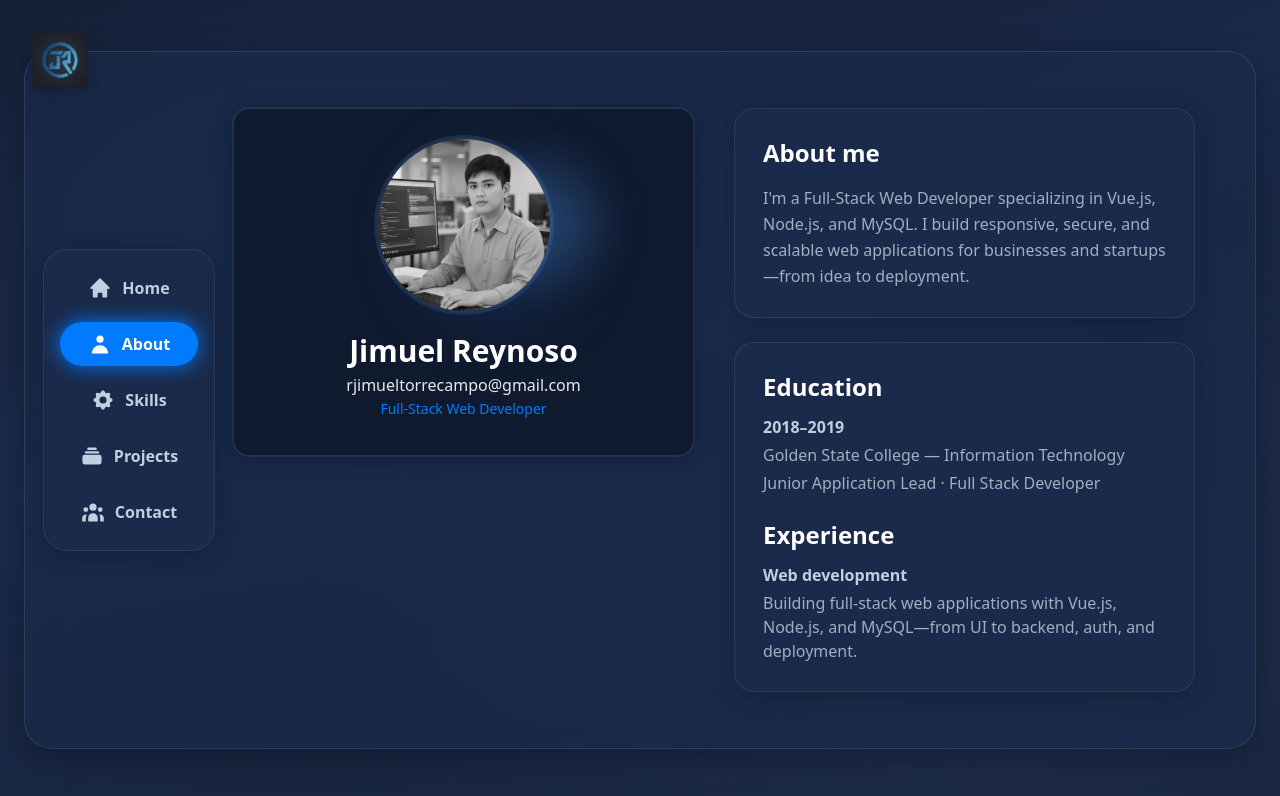
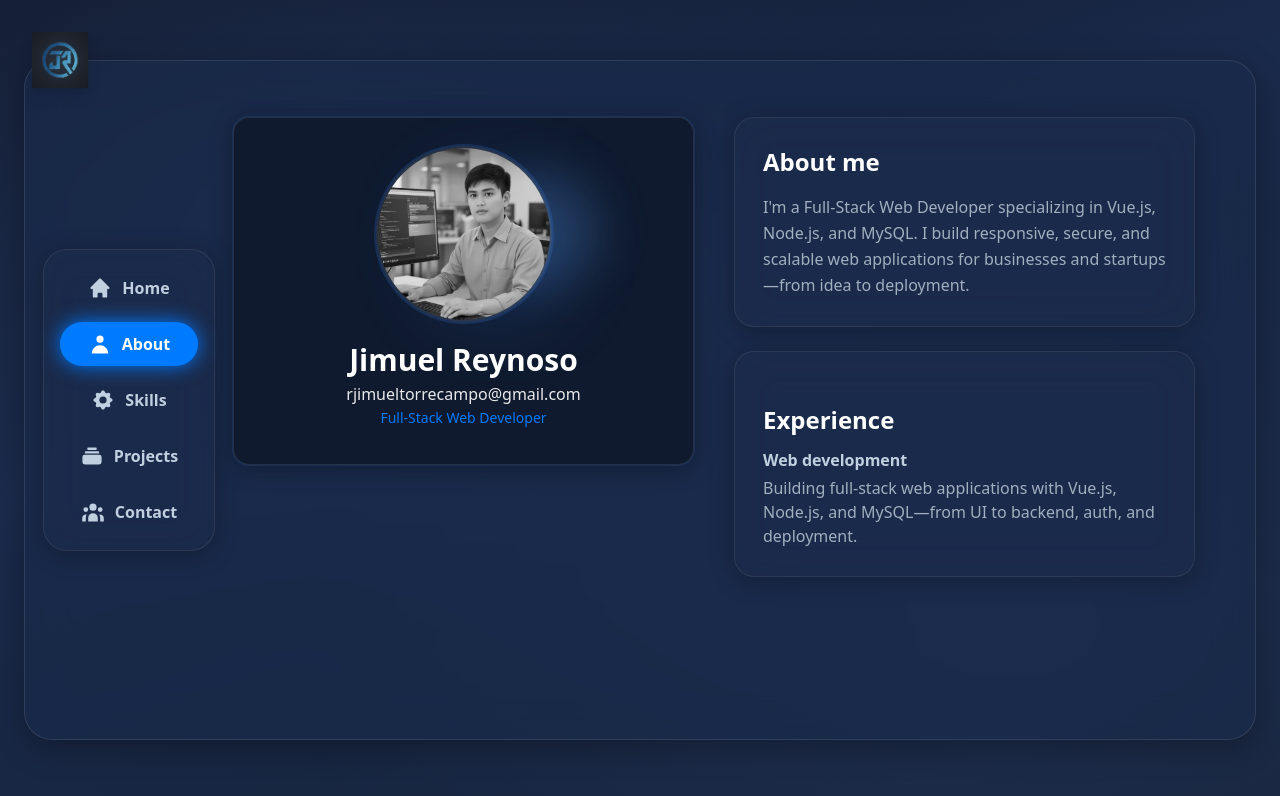
Before and after one commit to JReynoso12/My-own-page, a Next.js app: page / in a window 1280 px wide. Both pictures are taken after a click on the button "About". Shown: the top 796 px of the page. Built offline with nearby package versions, Linux system fonts and the light colour scheme.

Commit message:
Remove education section from AboutMe component to streamline content presentation and focus on experience.

```diff
--- a/components/AboutMe.tsx
+++ b/components/AboutMe.tsx
@@ -60,12 +60,6 @@ export default function AboutMe() {
             {/* Education & Experience */}
             <div className="glass-card p-7 rounded-2xl space-y-6">
               <div>
-                <h3 className="text-2xl font-bold text-white mb-3">Education</h3>
-                <div className="space-y-1 text-[#A0B0C0] text-base">
-                  <p className="font-semibold text-[#C0D0E0]">2018–2019</p>
-                  <p>Golden State College — Information Technology</p>
-                  <p>Junior Application Lead · Full Stack Developer</p>
-                </div>
               </div>
               <div>
                 <h3 className="text-2xl font-bold text-white mb-3">Experience</h3>
```
